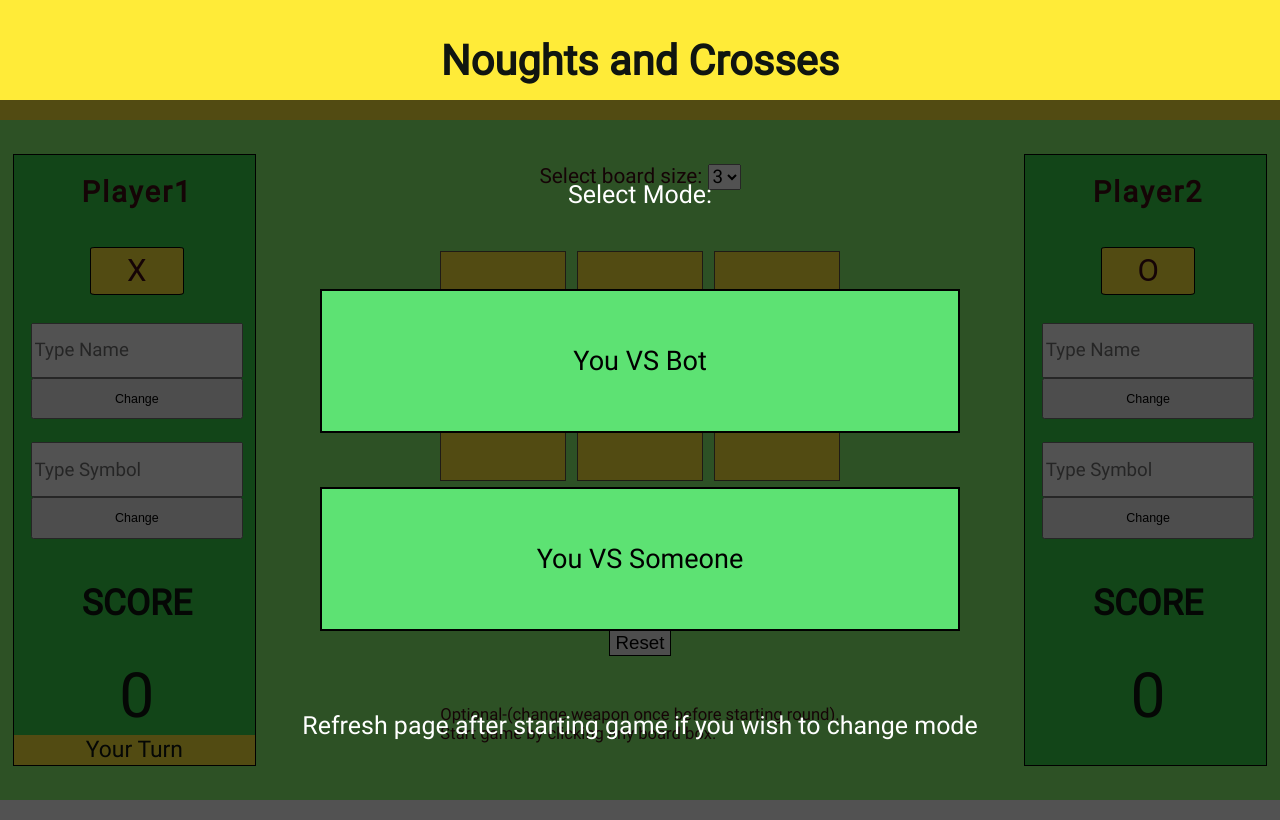
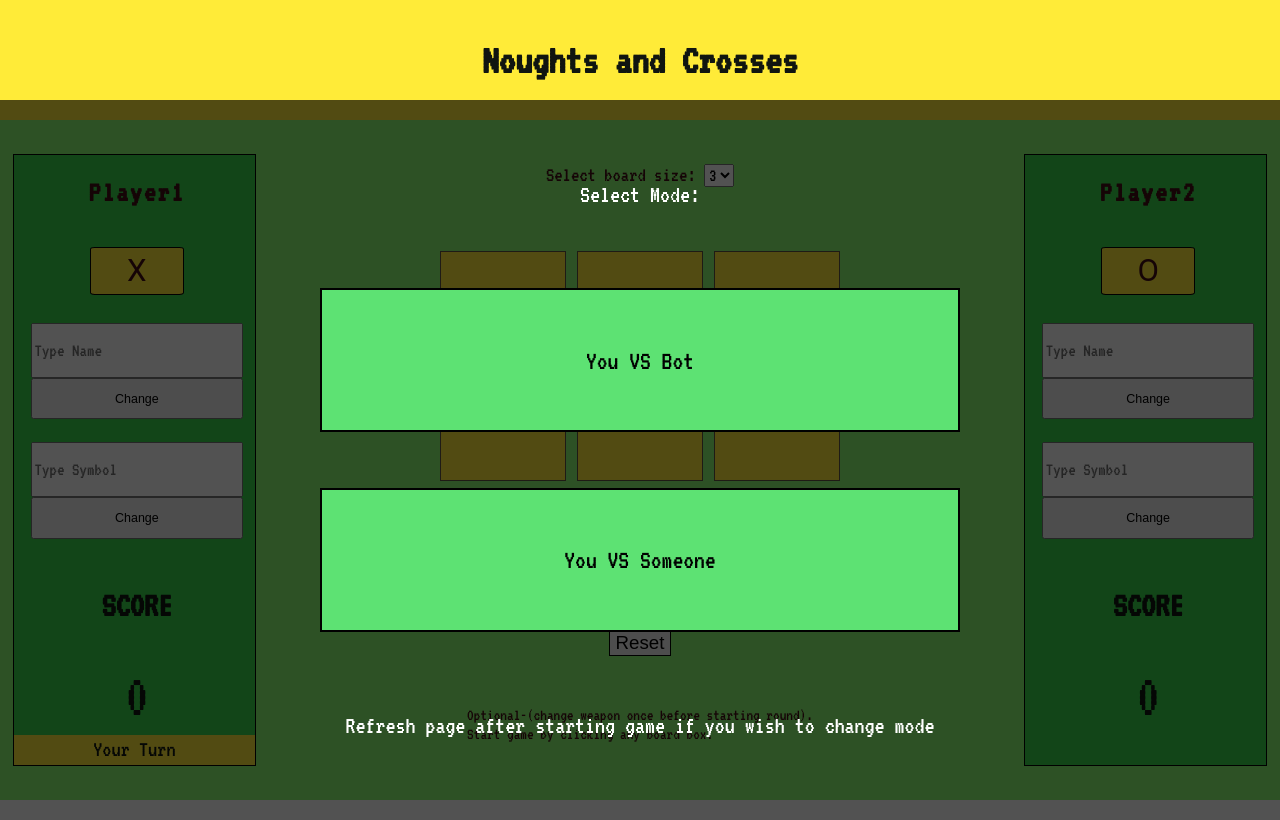
Before and after one commit to ikhlaas-kapadia/Noughts-And-Crosses, a React (Create React App) app: page / in a window 1280 px wide. Built offline with nearby package versions, Linux system fonts and the light colour scheme.

Commit message:
update font

```diff
--- a/src/index.css
+++ b/src/index.css
@@ -1,12 +1,12 @@
 @font-face {
   font-family: "VT323";
   font-weight: 400;
-  src: local("Roboto"), url(./assets/fonts/VT323-Regular.ttf) format("truetype");
+  src: local("VT323"), url(./assets/fonts/VT323-Regular.ttf) format("truetype");
 }
 
 body {
   margin: 0;
-  font-family: VT323, Roboto, "Open Sans", "Helvetica Neue", sans-serif;
+  font-family: "VT323", "Open Sans", "Helvetica Neue", sans-serif;
   -webkit-font-smoothing: antialiased;
   -moz-osx-font-smoothing: grayscale;
 }
```
